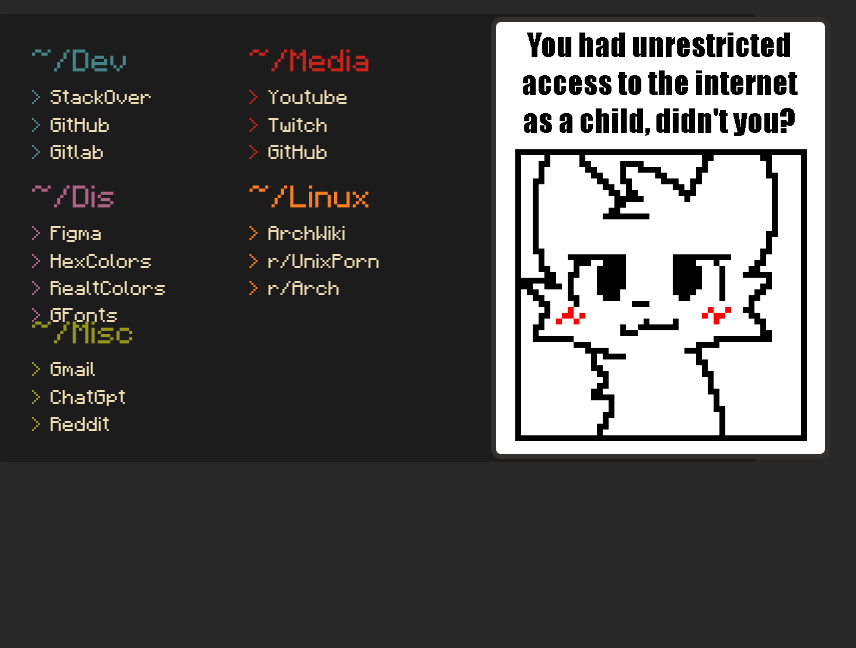
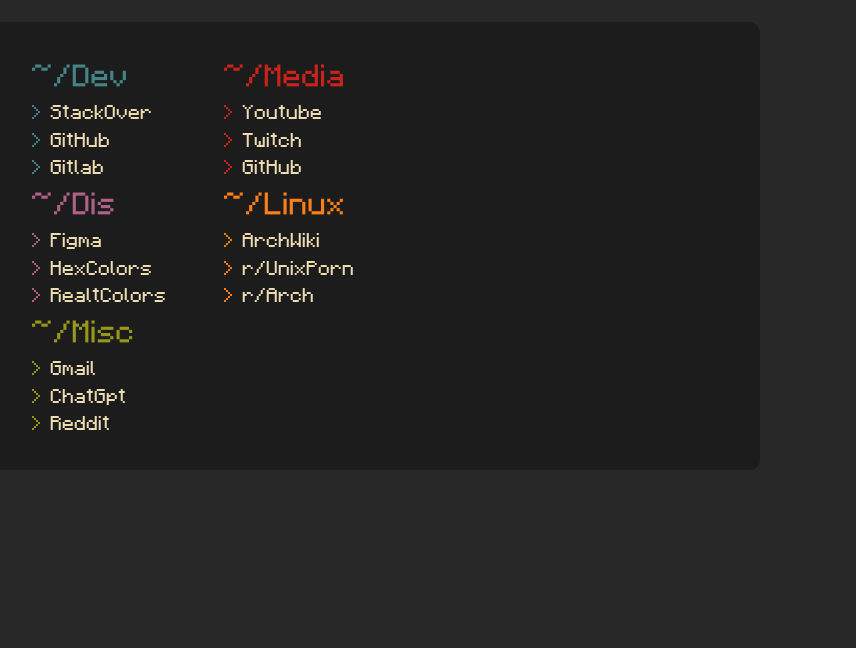
Before and after one commit to Mafien01/StartPage, a browser extension: page index.html in a window 1280 px wide. Shown: the part 152-800 px from the top of the page, without its empty margins (264-1120 px from the left). Drawn offline with Linux system fonts and the light colour scheme.

Commit message:
Now with js!!! fixed some bugs + added more to fix

```diff
--- a/index.html
+++ b/index.html
@@ -3,15 +3,15 @@
 <head>
     <meta charset="UTF-8">
     <meta name="viewport" content="width=device-width, initial-scale=1.0">
-    <title>StartPage</title>
+    <title>New Tab</title>
     <link rel="stylesheet" href="style.css">
     <link rel="shortcut icon" type="image/x-icon" href="media/favicon.svg">
+    <script src="script.js"></script>
 </head>
 <body>
 <div id="welcome"><p>Hello there!</p></div>
     <div class="container">
         <div class="groups">
-            <!-- <div class="line1"> -->
                 <!-- Dev group -->
                 <ul class="group-dev">
                     <li><p id="devGroup-title" class="title">~/Dev</p></li>
@@ -34,7 +34,6 @@
                     <li><a href="https://www.figma.com/" class="link"><p>Figma</p></a></li>
                     <li><a href="https://www.color-hex.com/color-palettes/popular.php" class="link"><p>HexColors</p></a></li>
                     <li><a href="https://www.realtimecolors.com/" class="link"><p>RealtColors</p></a></li>
-                    <li><a href="https://fonts.google.com/" class="link"><p>GFonts</p></a></li>
                 </ul>
 
 
@@ -64,8 +63,10 @@
                     <li><a href="https://www.twitch.tv/" class="link"><p>Twitch</p></a></li>
                     <li><a href="https://github.com/" class="link"><p>GitHub</p></a></li>
                 </ul> -->
+
+
             </div>
-        <img src="media/GIF.gif" alt="boykisser" id="boyGIF">
-     </div>
+            <!-- <button onclick="open_win()" id="multiDev"><img src="media/icons/code.svg" alt="Code"></button > -->
+    </div>
 </body>
 </html>
--- /dev/null
+++ b/script.js
@@ -0,0 +1,5 @@
+// multiOpen - dev
+function open_win() {
+window.open("http://www.java2s.com/")
+window.open("http://www.java2s.com/")
+}
--- a/style.css
+++ b/style.css
@@ -16,7 +16,7 @@ body {
 #welcome {
     display: flex;
     justify-content: center;
-    margin-top: 2class="title"vh;
+    margin-top: 2vh;
     width: 100%;
     text-align: center;
 }
@@ -39,20 +39,21 @@ a {
 }
 
 .container {
-    display: flex;
     height: 56vh;
     width: 60vw;
     margin: auto;
     margin-top: 3%;
     background-color: rgba(0, 0, 0, 0.3);
     border-radius: 10px;
+    align-content: center;
 }
 
 /* Grid */
 .groups {
     display: grid;
-    grid-template-rows: 17vh 17vh 17vh;
-    grid-template-columns: 17vw 17vw;
+    width: 30vw;
+    grid-template-rows: 16vh 16vh 16vh;
+    grid-template-columns: 15vw 15vw;
 }
 
 .link p {
@@ -63,17 +64,23 @@ a {
     list-style: none;
 }
 
-#boyGIF {
-    height: 54vh;
-    width: auto;
-    margin: auto;
-    margin-left: 5vw;
-    border-radius: 10px;
-    border-color: #32302f;
-    border-width: 5px;
-    border-style: solid;
+
+/* MultiOpens */
+
+/* MultiOpen-Dev */
+#multiDev {
+    /* margin: auto; */
+    display: block;
+    border: none;
+    height: 15vh;
+    width: 15vh;
+    box-shadow: 0 10px 10px rgba(0, 0, 0, 0.35);
+    background-color: #1b1b1b;
+    color: #eddbb2;
 }
-
+.title {
+    margin-top: 0px;
+}
 /* Настройки цветов */
 
 /* Настройка группы Dev */
@@ -94,6 +101,11 @@ a {
     content: "> ";
 }
 
+.group-dev {
+    grid-row: 1 / 1;
+    grid-column: 1 / 1;
+}
+
 /* Настройка группы Dis*/
 #disGroup-title {
     color: #b06186;
@@ -110,6 +122,11 @@ a {
     color: #b06186;
     word-spacing: 0.3rem;
     content: "> ";
+}
+
+.group-dis {
+    grid-row: 2 / 2;
+    grid-column: 1 / 1;
 }
 
 /* Настройка группы Misc*/
@@ -130,6 +147,11 @@ a {
     content: "> ";
 }
 
+.group-misc {
+    grid-row: 3 / 3;
+    grid-column: 1 / 1;
+}
+
 /* Настройка группы Media*/
 #mediaGroup-title {
     color: #cb231c;
@@ -146,6 +168,11 @@ a {
     color: #cb231c;
     word-spacing: 0.3rem;
     content: "> ";
+}
+
+.group-media {
+    grid-row: 1 / 1;
+    grid-column: 2 / 2;
 }
 
 /* Настройка группы Linux*/
@@ -166,7 +193,10 @@ a {
     content: "> ";
 }
 
-
+.group-linux {
+    grid-row: 2 / 2;
+    grid-column: 2 / 2;
+}
 
 
 
```
Also changed, not shown: manifest.json, media/icons/code.svg (added).
